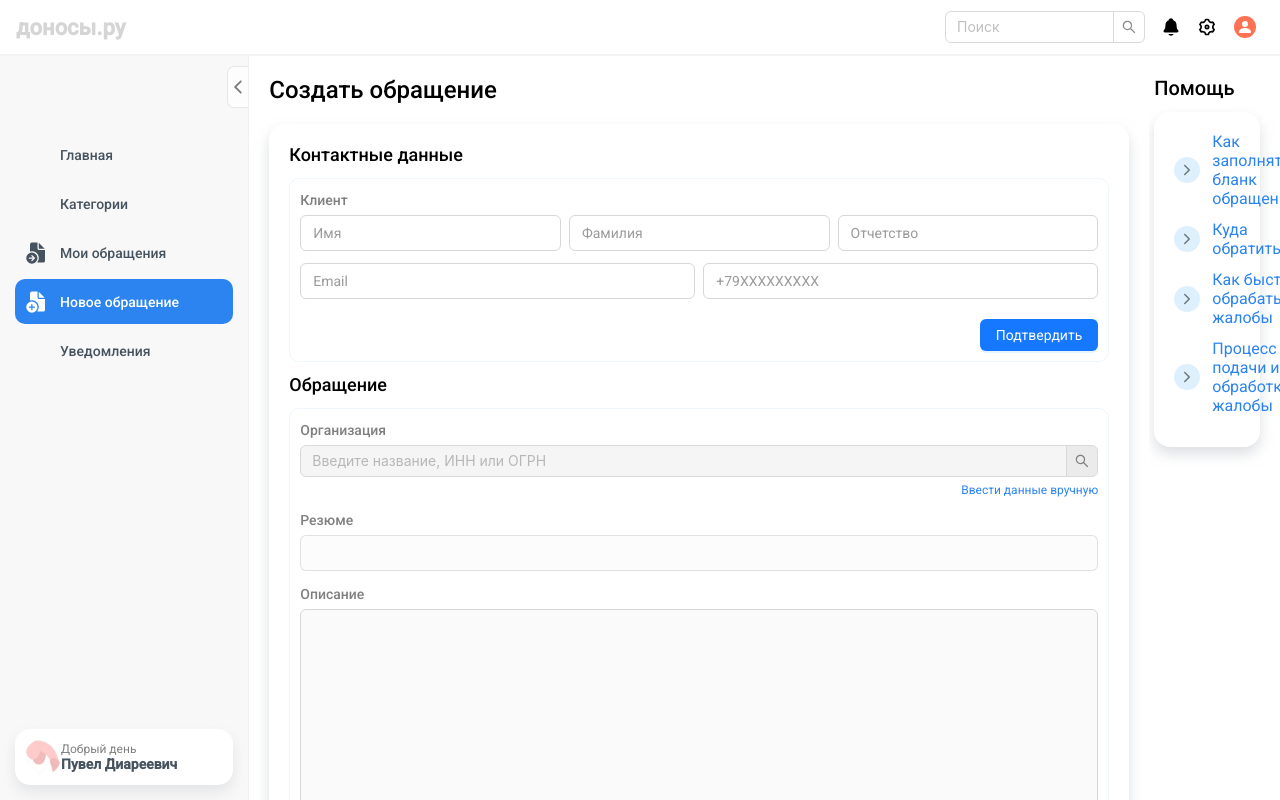
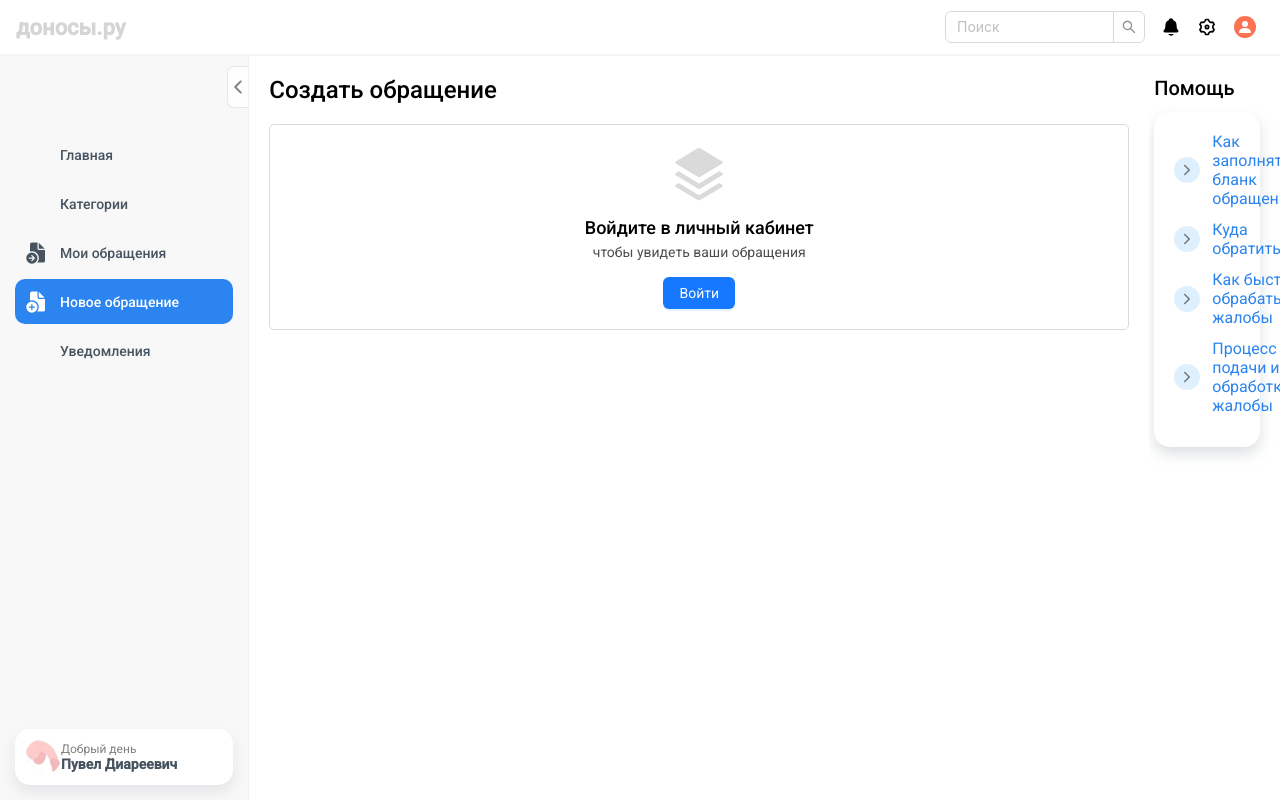
Before and after one commit to ivanklak/legal-aid-app, a React (Create React App) app: page /newRequest in a window 1280 px wide. Built offline with nearby package versions, Linux system fonts and the light colour scheme; some icons are missing; a web font is replaced by a local one.

Commit message:
добавил требование авторизации на главной странице и старнице создания нового обращения если пользователь не авторизован

```diff
--- /dev/null
+++ b/src/components/noAuthorized/NoAuthorized.module.sass
@@ -0,0 +1,29 @@
+.no_auth_container
+  display: flex
+  flex-direction: column
+  align-items: center
+  justify-content: center
+  border-radius: 5px
+  border: 1px solid var(--base-color__grey200)
+  padding: 20px
+
+  .icon
+    margin-bottom: 12px
+
+  .caption
+    font-family: "Roboto", sans-serif
+    font-size: 18px
+    line-height: 22px
+    font-weight: 500
+    color: var(--base-color__black)
+
+  .title
+    font-family: "Roboto", sans-serif
+    font-size: 14px
+    line-height: 18px
+    font-weight: 400
+    margin-top: 4px
+    color: var(--base-color__grey700)
+
+  .buttons_container
+    margin-top: 16px
--- /dev/null
+++ b/src/components/noAuthorized/NoAuthorized.tsx
@@ -0,0 +1,26 @@
+import React, {useCallback} from "react";
+import styles from "./NoAuthorized.module.sass";
+import {Button} from "antd";
+import {useNavigate} from "react-router-dom";
+import {RiStackFill} from "react-icons/ri";
+
+const NoAuthorized = () => {
+    const navigate = useNavigate();
+
+    const onLoginClick = useCallback(() => {
+        navigate('/login')
+    }, [navigate])
+
+    return (
+        <div className={styles.no_auth_container}>
+            <RiStackFill className={styles.icon} size={60} color={'var(--base-color__grey200)'} />
+            <div className={styles.caption}>Войдите в личный кабинет</div>
+            <div className={styles.title}>чтобы увидеть ваши обращения</div>
+            <div className={styles.buttons_container}>
+                <Button type="primary" onClick={onLoginClick}>Войти</Button>
+            </div>
+        </div>
+    )
+}
+
+export default NoAuthorized;
--- a/src/index.css
+++ b/src/index.css
@@ -45,6 +45,7 @@ html, body {
   --base-color__grey700: rgb(77, 77, 77);
   --base-color__grey500: rgb(84, 84, 84);
   --base-color__grey300: rgb(151, 151, 151);
+  --base-color__grey200: rgb(218, 218, 218);
   --base-color__blue600: rgb(36, 102, 140);
   --base-color__blue500: rgb(27, 127, 204);
   --base-color__blue50080: rgb(27, 127, 204, 0.8);
--- a/src/mainPageSections/mainPage/MainPage.tsx
+++ b/src/mainPageSections/mainPage/MainPage.tsx
@@ -5,6 +5,8 @@ import MainWrapper from "../../components/mainWrapper/MainWrapper";
 import Claims from "../claims/Claims";
 import RightSideBar from "../rightSideBar/RightSideBar";
 import CenterContent from "../../components/centerContent/CenterContent";
+import AuthContext from "../../App/Layers/AuthProvider";
+import NoAuthorized from "../../components/noAuthorized/NoAuthorized";
 
 export enum Status {
     success = "Решено",
@@ -38,6 +40,7 @@ export interface INotifications {
 
 const MainPage: FC = () => {
     const { isNavbarClose } = useContext(NavbarContext);
+    const { auth } = useContext(AuthContext);
 
     const appealsFromServer: Array<IAppeals> = [
         {id: 10003, date: '24.03.2022', title: 'Название жалобы', description: 'Длиииинный текст', shortDescription: 'Короткое описание', status: Status.waitingForAction},
@@ -61,7 +64,11 @@ const MainPage: FC = () => {
             <CenterContent>
                 <div className={styles.appeals}>
                     <div className={styles.main_caption}>Обращения</div>
-                    <Claims claims={appealsFromServer} />
+                    {auth ? (
+                        <Claims claims={appealsFromServer} />
+                    ) : (
+                        <NoAuthorized />
+                    )}
                 </div>
                 <RightSideBar notifications={notificationsFromServer}/>
             </CenterContent>
--- a/src/mainPageSections/rightSideBar/RightSideBar.tsx
+++ b/src/mainPageSections/rightSideBar/RightSideBar.tsx
@@ -1,9 +1,10 @@
-import React, {FC} from "react";
+import React, {FC, useCallback, useContext, useState} from "react";
 import styles from "./RightSideBar.module.css";
 import {INotifications} from "../mainPage/MainPage";
-import NotificationItem from "../notificationItem";
 import {useNavigate} from "react-router-dom";
 import {BsPlusSquareDotted} from "react-icons/bs";
+import AuthContext from "../../App/Layers/AuthProvider";
+import {Button, notification} from "antd";
 
 interface RightSideBarProps {
     notifications: Array<INotifications>
@@ -11,39 +12,49 @@ interface RightSideBarProps {
 
 const RightSideBar: FC<RightSideBarProps> = ({notifications}) => {
     const navigate = useNavigate();
-
-    const onAllNotificationsClick = () => {
-        navigate('/notifications')
-    }
+    const { auth } = useContext(AuthContext);
+    const [api, contextHolder] = notification.useNotification();
 
     const onListClick = () => {
         navigate('/category')
     }
 
-    const onCreateClick = () => {
-        navigate('/newRequest')
+    const openLoginNotification = () => {
+        const key = `open${Date.now()}`;
+        const onLoginClick = () => {
+            api.destroy(key)
+            navigate('/login')
+        }
+        const btn = (
+            <Button type="default" size="middle" onClick={onLoginClick}>
+                Войти
+            </Button>
+        );
+        api['info']({
+            message: 'Вход',
+            description: 'Чтобы создать обращение нужно войти в личный кабинет',
+            btn,
+            key,
+            onClose: onLoginNotificationClose,
+        });
     }
+
+    const onLoginNotificationClose = () => {
+        console.log('close')
+    }
+
+    const onCreateClick = useCallback(() => {
+        if (auth) {
+            navigate('/newRequest')
+        } else {
+            openLoginNotification();
+        }
+    }, [openLoginNotification, auth, navigate])
 
     return (
         <div className={styles.right_side_bar}>
-            {/*<div className={styles.caption}>Уведомления</div>*/}
-            {/*<div className={styles.notifications}>*/}
-            {/*    <div>*/}
-            {/*        {notifications.map((item) => (*/}
-            {/*            <NotificationItem*/}
-            {/*                isRead={item.isRead}*/}
-            {/*                item={item}*/}
-            {/*                key={item.id}*/}
-            {/*            />*/}
-            {/*        ))}*/}
-            {/*    </div>*/}
-            {/*    <div className={styles.allNotifications} onClick={onAllNotificationsClick}>*/}
-            {/*        <div className={styles.notifications_button}>*/}
-            {/*            Все уведомления*/}
-            {/*        </div>*/}
-            {/*    </div>*/}
-            {/*</div>*/}
             <div className={styles.create_new}>
+                {contextHolder}
                 <div className={styles.button_container} onClick={onCreateClick}>
                     <div className={styles.create_button}>
                         <div className={styles.create_icon}>
--- a/src/newRequest/NewRequest.tsx
+++ b/src/newRequest/NewRequest.tsx
@@ -1,4 +1,4 @@
-import React, {useCallback, useState} from "react";
+import React, {useCallback, useContext, useState} from "react";
 import MainWrapper from "../components/mainWrapper/MainWrapper";
 import styles from "./NewRequest.module.css";
 import NavigatedSearchBar from "../mainPageSections/search/SearchBar";
@@ -6,8 +6,11 @@ import HelpLink from "./help/HelpLink";
 import ClientNameData from "./clientNameData/ClientNameData";
 import ClientProblemData from "./clientProblemData/ClientProblemData";
 import CenterContent from "../components/centerContent/CenterContent";
+import AuthContext from "../App/Layers/AuthProvider";
+import NoAuthorized from "../components/noAuthorized/NoAuthorized";
 
 const NewRequests = () => {
+    const { auth } = useContext(AuthContext);
     const [isNameFormSubmitted, setIsNameFormSubmitted] = useState<boolean>(false);
     const [isProblemFormSubmitted, setIsProblemFormSubmitted] = useState<boolean>(false);
     const [error, setError] = useState<string>(null);
@@ -39,6 +42,7 @@ const NewRequests = () => {
                 <div className={styles.scroll_area}>
                     <div className={styles.main_section}>
                         <div className={styles.main_caption}>Создать обращение</div>
+                        {auth ? (
                             <div className={styles.create_form}>
                                 <ClientNameData onSubmitForm={onSubmitClientNameForm}/>
                                 <ClientProblemData
@@ -61,6 +65,9 @@ const NewRequests = () => {
                                     </div>
                                 )}
                             </div>
+                        ) : (
+                            <NoAuthorized />
+                        )}
                     </div>
                 </div>
                 <div className={styles.right_sideBar}>
```
